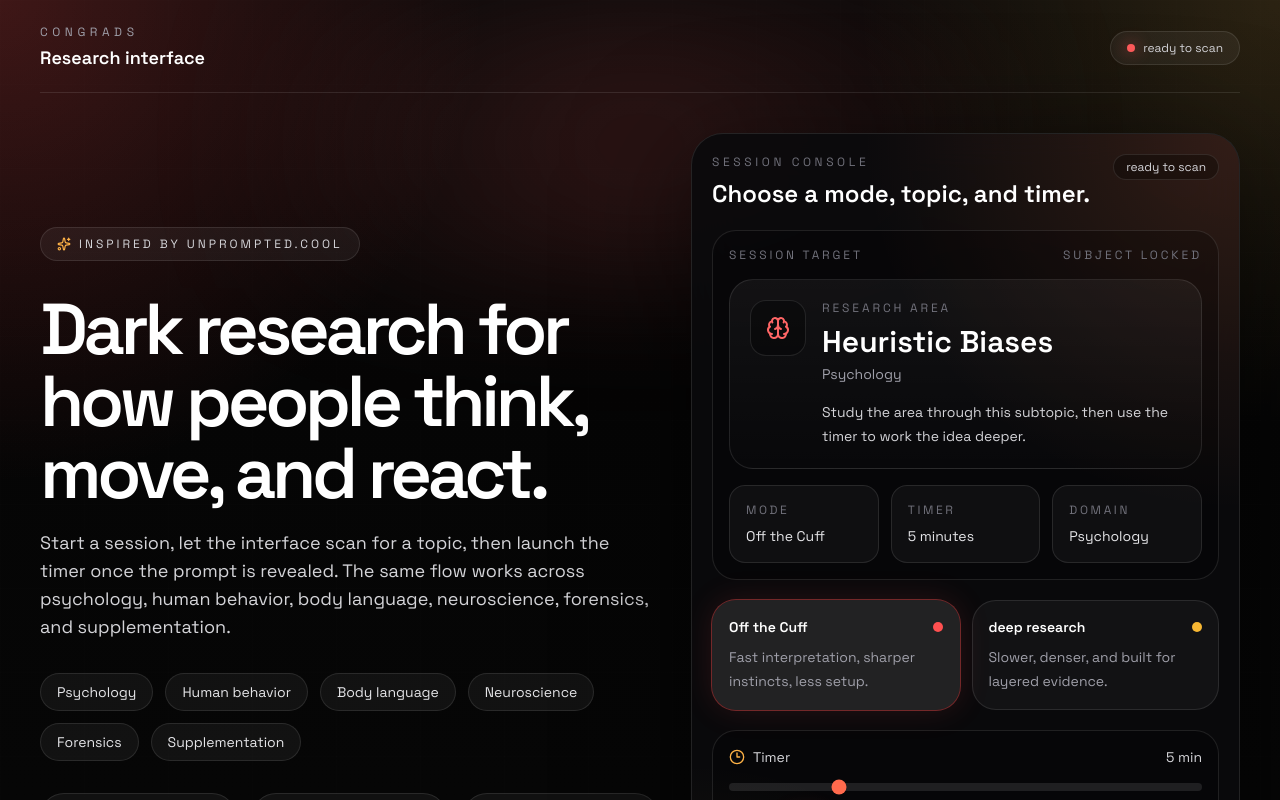
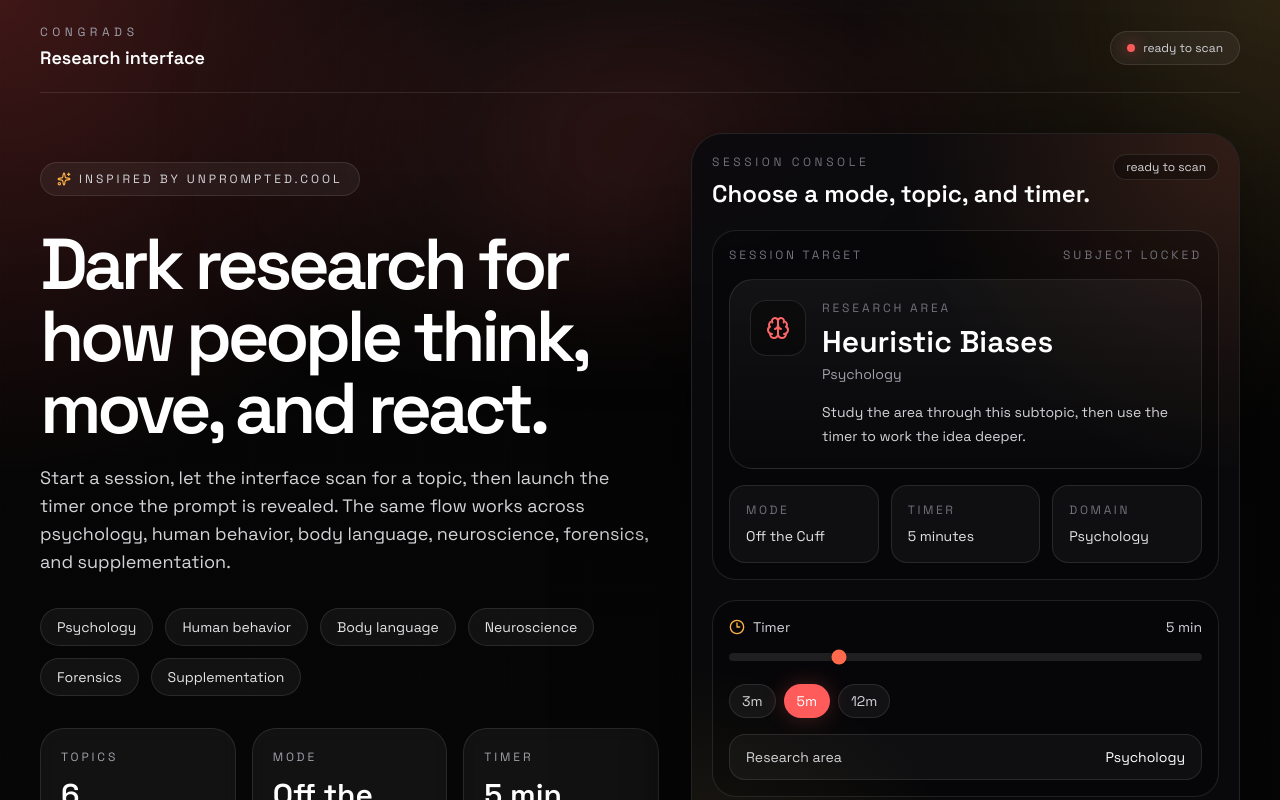
Before and after one commit to angys-code/congrads-website, a Next.js app: page / in a window 1280 px wide. Shown: the top 800 px of the page. Built offline with nearby package versions, Linux system fonts and the light colour scheme.

Commit message:
refactor: remove unused state and mode selection UI for cleaner code

```diff
--- a/app/page.tsx
+++ b/app/page.tsx
@@ -268,7 +268,7 @@ const formatTime = (totalSeconds: number) => {
 };
 
 export default function Home() {
-    const [selectedMode, setSelectedMode] = useState<ModeId>('off-the-cuff');
+    const [selectedMode] = useState<ModeId>('off-the-cuff');
     const [timerMinutes, setTimerMinutes] = useState(5);
     const [sessionPhase, setSessionPhase] = useState<SessionPhase>('idle');
     const [selectedTopic, setSelectedTopic] = useState<Topic>(topics[0]);
@@ -338,7 +338,6 @@ export default function Home() {
     const timerDisplay = sessionPhase === 'running' ? formatTime(secondsLeft) : `${timerMinutes} min`;
     const progress = secondsTotal > 0 ? ((secondsTotal - secondsLeft) / secondsTotal) * 100 : 0;
     const timerLocked = sessionPhase === 'scanning' || sessionPhase === 'running';
-    const modeLocked = sessionPhase === 'scanning' || sessionPhase === 'running';
     const canPause = sessionPhase === 'running' || sessionPhase === 'paused';
 
     const startSession = () => {
@@ -616,29 +615,6 @@ export default function Home() {
                                 )}
                             </div>
 
-                            <div className="grid gap-3 sm:grid-cols-2">
-                                {modes.map((mode) => {
-                                    const active = selectedMode === mode.id;
-
-                                    return (
-                                        <button
-                                            key={mode.id}
-                                            type="button"
-                                            onClick={() => setSelectedMode(mode.id)}
-                                            disabled={modeLocked}
-                                            className={`rounded-3xl border p-4 text-left transition duration-200 ${active ? 'border-transparent bg-white/10 shadow-[0_0_0_1px_rgba(255,255,255,0.08)]' : 'border-white/10 bg-white/[0.04] hover:bg-white/[0.08]'} ${modeLocked ? 'cursor-not-allowed opacity-60' : ''}`}
-                                            style={active ? { boxShadow: `0 0 0 1px ${mode.accent}66, 0 0 32px ${mode.accent}22` } : undefined}
-                                        >
-                                            <div className="flex items-center justify-between gap-2">
-                                                <p className="text-sm font-semibold text-white">{mode.label}</p>
-                                                <span className="h-2.5 w-2.5 rounded-full" style={{ backgroundColor: mode.accent }} />
-                                            </div>
-                                            <p className="mt-2 text-sm leading-6 text-zinc-400">{mode.subtitle}</p>
-                                        </button>
-                                    );
-                                })}
-                            </div>
-
                             <div className="rounded-3xl border border-white/10 bg-black/25 p-4">
                                 <div className="flex items-center justify-between text-sm text-zinc-300">
                                     <span className="inline-flex items-center gap-2"><Clock3 className="h-4 w-4 text-[#ffb347]" /> Timer</span>
```
